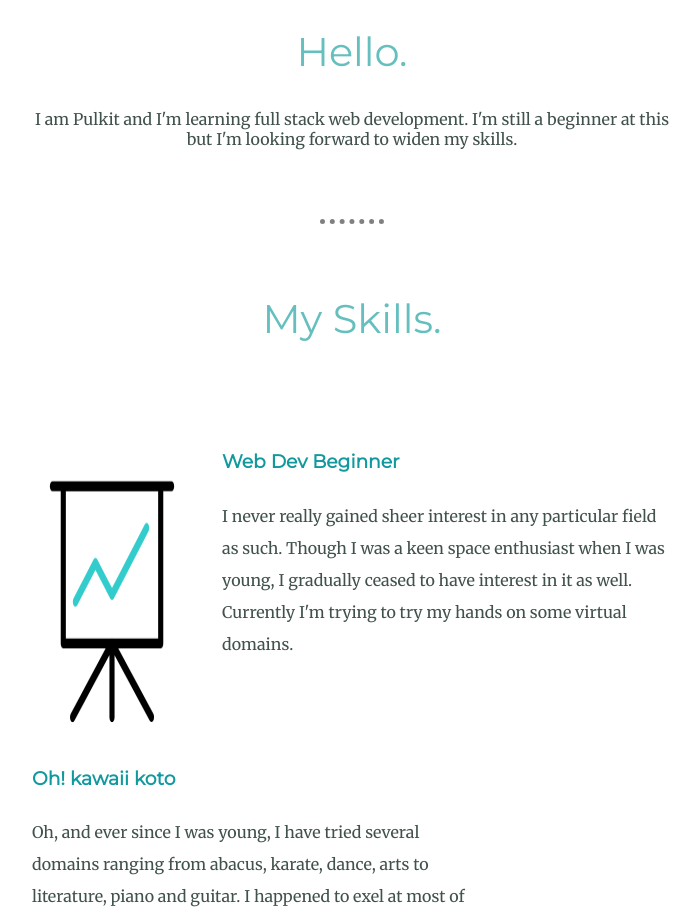
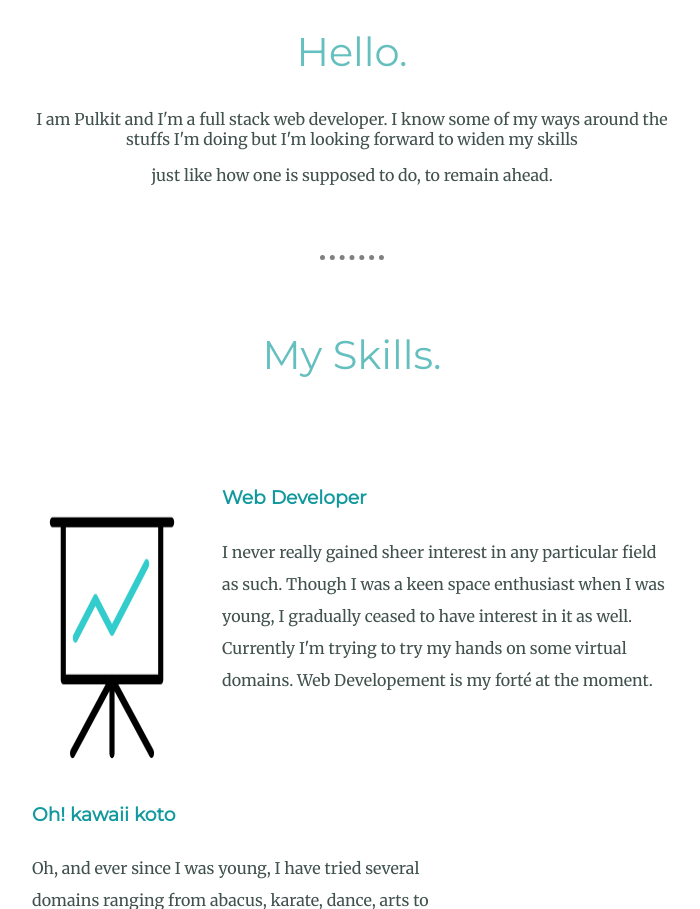
Before and after one commit to sparks-fly13/my-site, a plain HTML site: page index.html in a window 1280 px wide. Shown: the part 816-1725 px from the top of the page, without its empty margins (288-988 px from the left). Drawn offline with Linux system fonts and the light colour scheme; grey boxes are pictures that could not be loaded.

Commit message:
Update index.html

```diff
--- a/index.html
+++ b/index.html
@@ -23,7 +23,8 @@
       <div class="profile">
         <img class="Pic" src="images/ninja.png" alt="profile" height="150" width="150">
         <h2>Hello.</h2>
-        <p class="profile-para">I am Pulkit and I'm learning full stack web development. I'm still a beginner at this but I'm looking forward to widen my skills.</p>
+        <p class="profile-para">I am Pulkit and I'm a full stack web developer. I know some of my ways around the stuffs I'm doing but I'm looking forward to widen my skills</p>
+        <p class="profile-para">just like how one is supposed to do, to remain ahead.
       </div>
       <hr>
 
@@ -32,8 +33,8 @@
 
         <div class="skill-row">
           <img class="web-img" src="images/presentation.gif" alt="skill" height="310" width="350">
-          <h3>Web Dev Beginner</h3>
-          <p>I never really gained sheer interest in any particular field as such. Though I was a keen space enthusiast when I was young, I gradually ceased to have interest in it as well. Currently I'm trying to try my hands on some virtual domains.</p>
+          <h3>Web Developer</h3>
+          <p>I never really gained sheer interest in any particular field as such. Though I was a keen space enthusiast when I was young, I gradually ceased to have interest in it as well. Currently I'm trying to try my hands on some virtual domains. Web Developement is my forté at the moment.</p>
         </div>
 
         <div class="skill-row">
```
